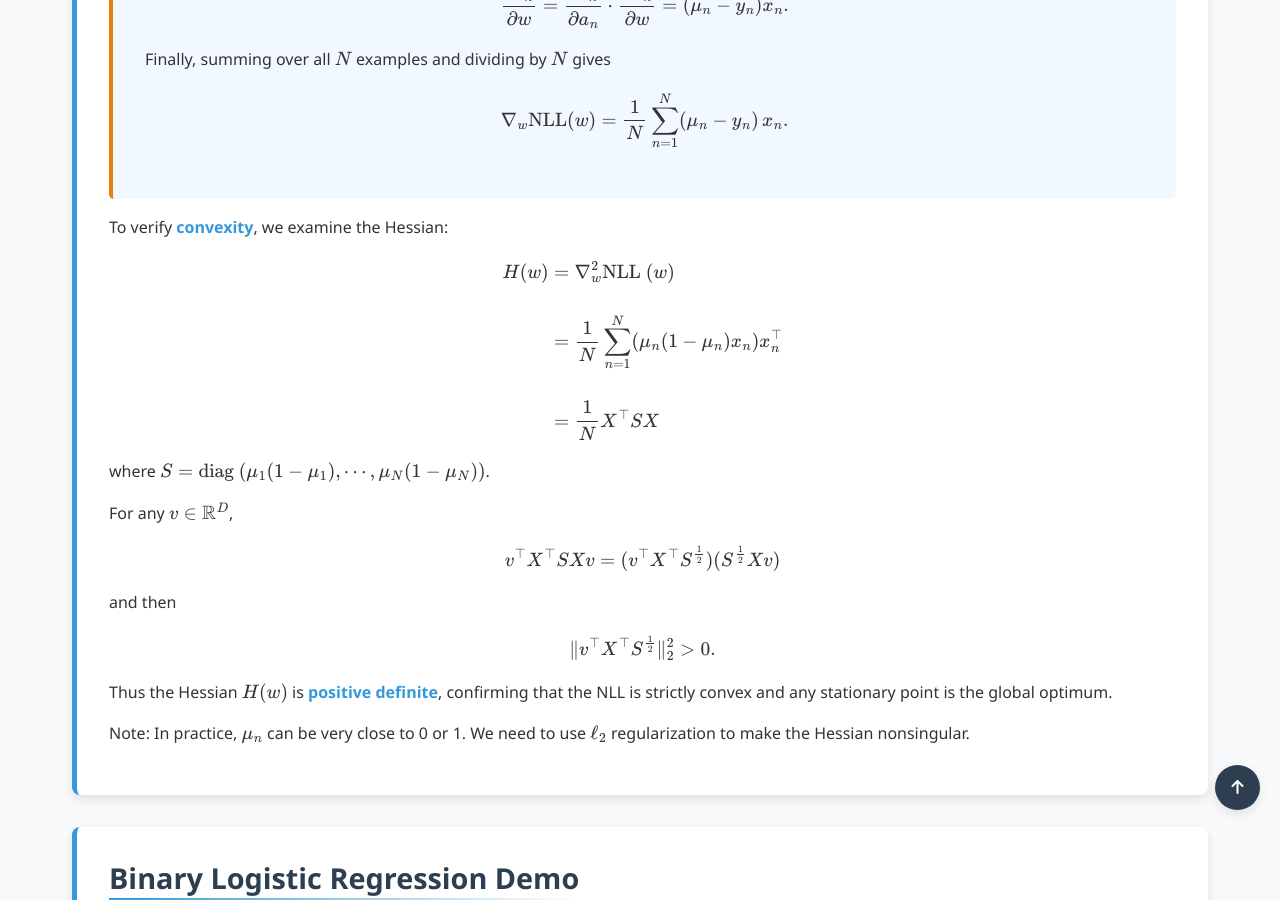
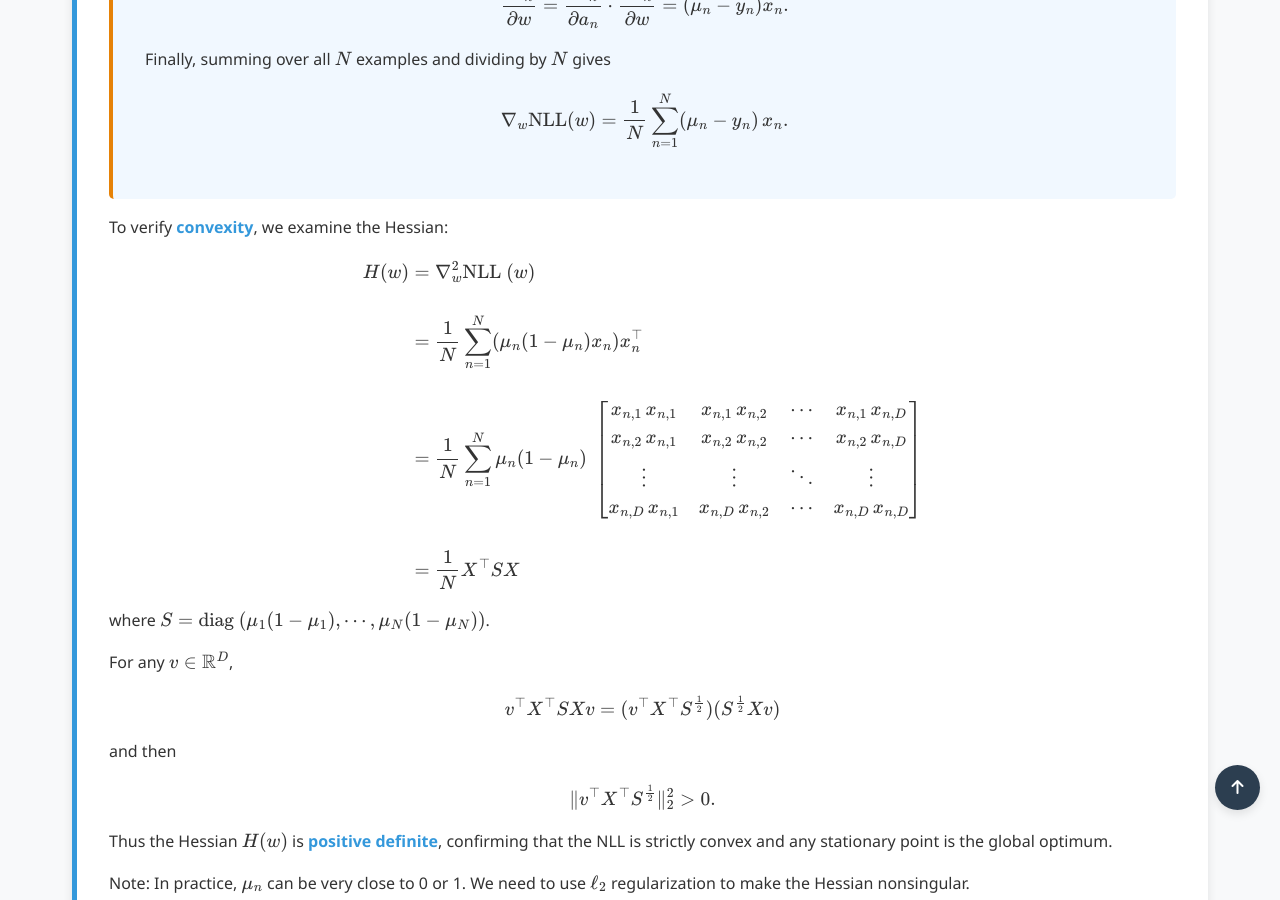
Before and after one commit to Yusukey01/yusukey01.github.io, a Jekyll site: the page built from Mathematics/Machine_learning/classification.html, in a window 1280 px wide and 900 px high, scrolled down 4313 px. Built offline with Jekyll 4.4.1, drawn with Linux system fonts in a browser that asks for light colours.

Commit message:
logistic regression page updating

```diff
--- a/Mathematics/Machine_learning/classification.html
+++ b/Mathematics/Machine_learning/classification.html
@@ -219,6 +219,15 @@ uses_python: false
                     \begin{align*}
                     H(w) &=\nabla_w^2 \text{NLL }(w)  \\\\
                          &= \frac{1}{N} \sum_{n=1}^N (\mu_n( 1 - \mu_n)x_n) x_n^\top \\\\
+                         &=\frac{1}{N}
+                            \sum_{n=1}^N
+                            \mu_n(1-\mu_n)\;
+                            \begin{bmatrix}
+                            x_{n,1}\,x_{n,1} & x_{n,1}\,x_{n,2} & \cdots & x_{n,1}\,x_{n,D} \\
+                            x_{n,2}\,x_{n,1} & x_{n,2}\,x_{n,2} & \cdots & x_{n,2}\,x_{n,D} \\
+                            \vdots           & \vdots           & \ddots & \vdots           \\
+                            x_{n,D}\,x_{n,1} & x_{n,D}\,x_{n,2} & \cdots & x_{n,D}\,x_{n,D}
+                            \end{bmatrix} \\\\
                          &= \frac{1}{N} X^\top S X
                     \end{align*}
                     \]
```
